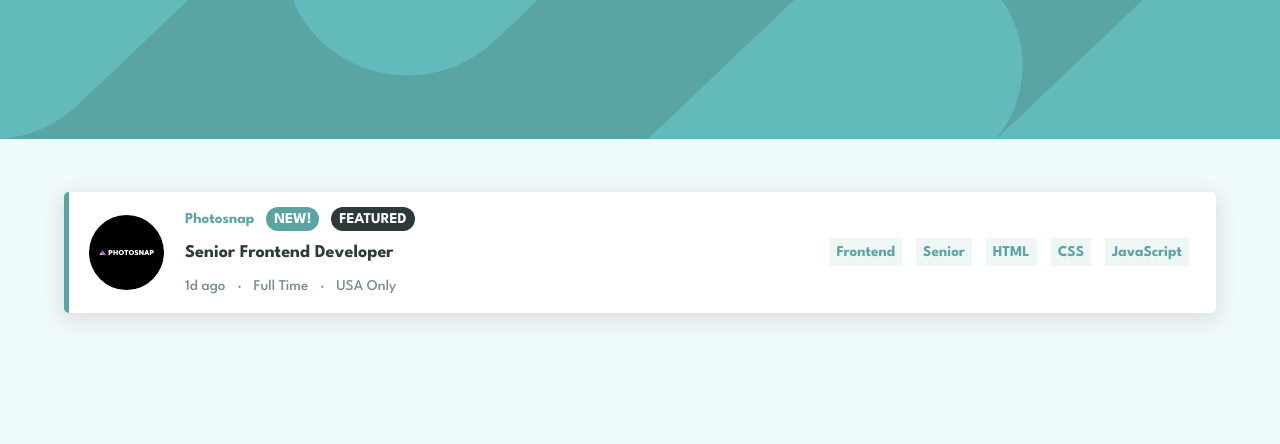
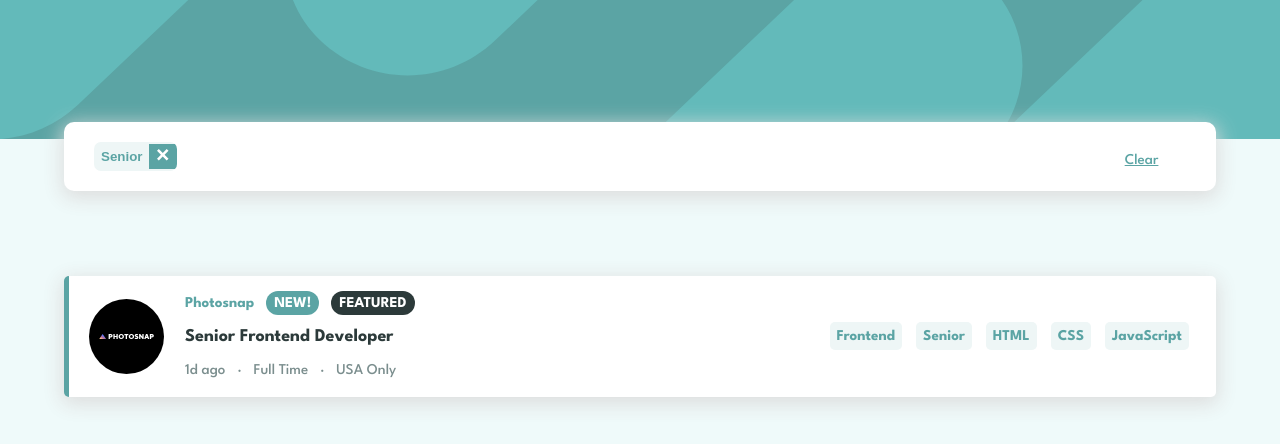
Before and after one commit to rodrfct/static-job-listings, a Vue app: page / in a window 1280 px wide. Both pictures are taken after a click on the element "Senior". Shown: the top 444 px of the page. Built offline with nearby package versions, Linux system fonts and the light colour scheme.

Commit message:
Add filters bar and active states

```diff
--- a/src/components/Listing.vue
+++ b/src/components/Listing.vue
@@ -71,6 +71,13 @@ function toggleFilter(filter: string): void {
     color: var(--Very-Dark-Grayish-Cyan);
 
     margin-left: 6px;
+
+    cursor: pointer;
+    transition: color .2s ease;
+}
+
+.info p:hover {
+    color: var(--Desaturated-Dark-Cyan);
 }
 
 .info span:nth-last-child(-n + 2)::before {
@@ -105,5 +112,15 @@ function toggleFilter(filter: string): void {
 
     padding: 7px;
     margin: 0 7px;
+
+    border-radius: 5px;
+
+    cursor: pointer;
+    transition: color .2s ease, background-color .2s ease;
+}
+
+.filters span:hover {
+    background-color: var(--Desaturated-Dark-Cyan);
+    color: white;
 }
 </style>
--- a/src/components/ListingsSection.vue
+++ b/src/components/ListingsSection.vue
@@ -45,6 +45,19 @@ function applyFilters(filters: string[], listing: ListingInterface): boolean {
 </script>
 
 <template>
+
+    <div class="wrapper">
+        <div v-show="activeFilters.length != 0" class="filter-display">
+            <button v-for="filter in activeFilters" class="active-filter" type="button">
+                <span class="text">{{ filter }}</span>
+                <span @click="toggleActiveFilter(filter)" class="img">
+                    <img src="../assets/icons/icon-remove.svg" alt="">
+                </span>
+            </button>
+
+            <span @click="activeFilters = []" class="clear">Clear</span>
+        </div>
+
         <ul v-if="activeFilters.length == 0">
             <Listing v-for="listing in listingData"
             :key="listing.id"
@@ -62,12 +75,75 @@ function applyFilters(filters: string[], listing: ListingInterface): boolean {
                 />
             </template>
         </ul>
+    </div>
 
 </template>
 
 <style scoped>
-ul {
+.wrapper {
     margin-top: 50px;
     padding: 0 5%;
 }
+
+.wrapper ul {
+    padding: 0;
+}
+
+.filter-display {
+    background-color: white;
+    color: var(--Desaturated-Dark-Cyan);
+    padding: 20px;
+    border-radius: 10px;
+
+    box-shadow: 0px 5px 20px 2px #ddd;
+
+    position: relative;
+    top: -70px;
+}
+
+.filter-display .clear {
+    text-decoration: underline;
+    cursor: pointer;
+
+    position: absolute;
+    right: 5%;
+    top: 45%;
+}
+
+.active-filter {
+    border: none;
+    outline: none;
+    overflow: hidden;
+    background-color: var(--Light-Grayish-Cyan-Filter-Tablets);
+
+    padding: 0;
+    margin: 0 10px;
+    border-radius: 7px;
+
+    display: inline-flex;
+    align-items: center;
+}
+
+.active-filter .text {
+    color: var(--Desaturated-Dark-Cyan);
+    font-weight: 700;
+
+    padding: 7px;
+}
+
+.active-filter .img {
+    background-color: var(--Desaturated-Dark-Cyan);
+    padding: 5px 8px;
+
+    cursor: pointer;
+    transition: background-color .2s ease;
+}
+
+.active-filter .img:hover {
+    background-color: var(--Very-Dark-Grayish-Cyan);
+}
+
+.active-filter .img img {
+    width: 12px;
+}
 </style>
```
Lines whose indentation alone changed are shown as unchanged.
